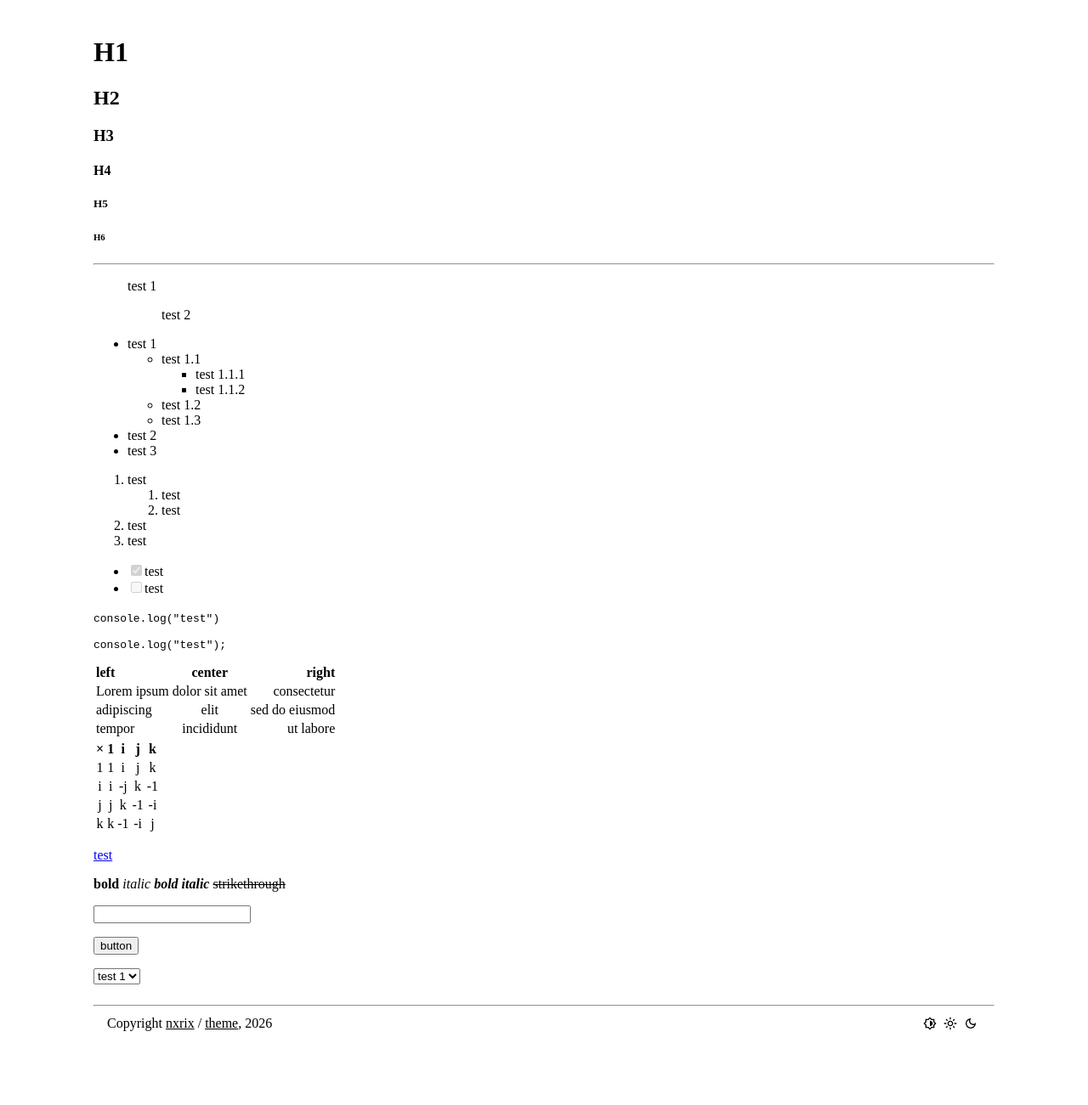
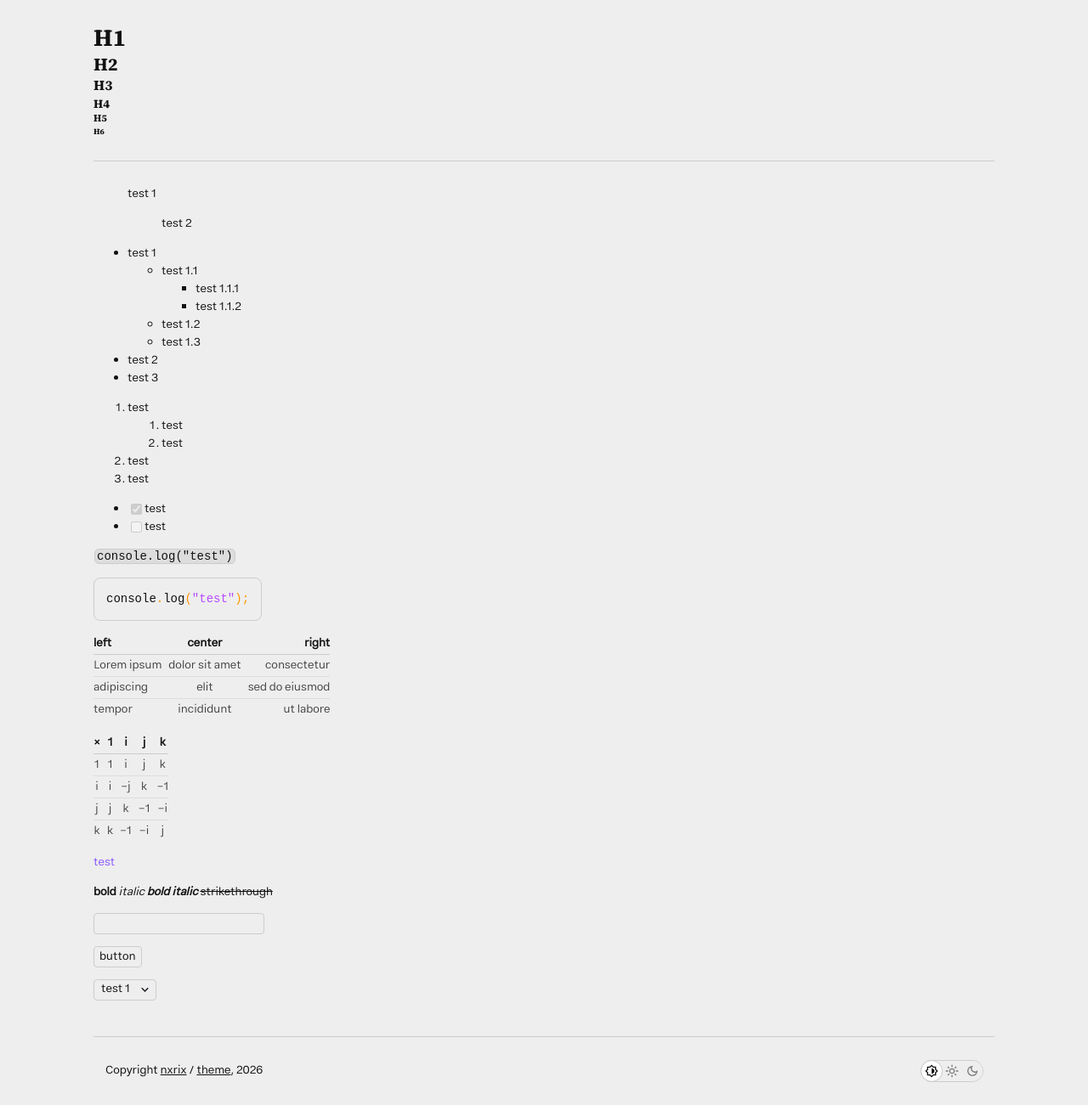
Before and after one commit to nxrix/theme, a Jekyll site: the page built from test.md, in a window 1280 px wide. Shown: the whole page at 85% size. Built offline with Jekyll 4.4.1, drawn with Linux system fonts in a browser that asks for light colours; the repository's description, which GitHub fills in, is left out; our own code applies the rules of GitHub Pages for plain Markdown files; before the commit the page ends 1249 px from its top, so only the background shows below that.

Commit message:
Update default.html

```diff
--- a/_layouts/default.html
+++ b/_layouts/default.html
@@ -6,6 +6,8 @@
   <link rel="preconnect" href="https://fonts.gstatic.com" crossorigin>
   <link rel="preload" as="style" href="https://fonts.googleapis.com/css2?family=Source+Serif+4:ital,opsz,wght@0,8..60,200..900;1,8..60,200..900&amp;display=swap" crossorigin>
   <link rel="preload" as="style" href="{{ "/assets/styles/theme.css" | relative_url }}?{{ site.time | date: "%s%N" }}">
+  <link rel="stylesheet" type="text/css" href="https://fonts.googleapis.com/css2?family=Source+Serif+4:ital,opsz,wght@0,8..60,200..900;1,8..60,200..900&amp;display=swap" crossorigin>
+  <link rel="stylesheet" type="text/css" href="{{ "/assets/styles/theme.css" | relative_url }}?{{ site.time | date: "%s%N" }}">
   <script>
     (()=>{
       const root = document.documentElement;
```
